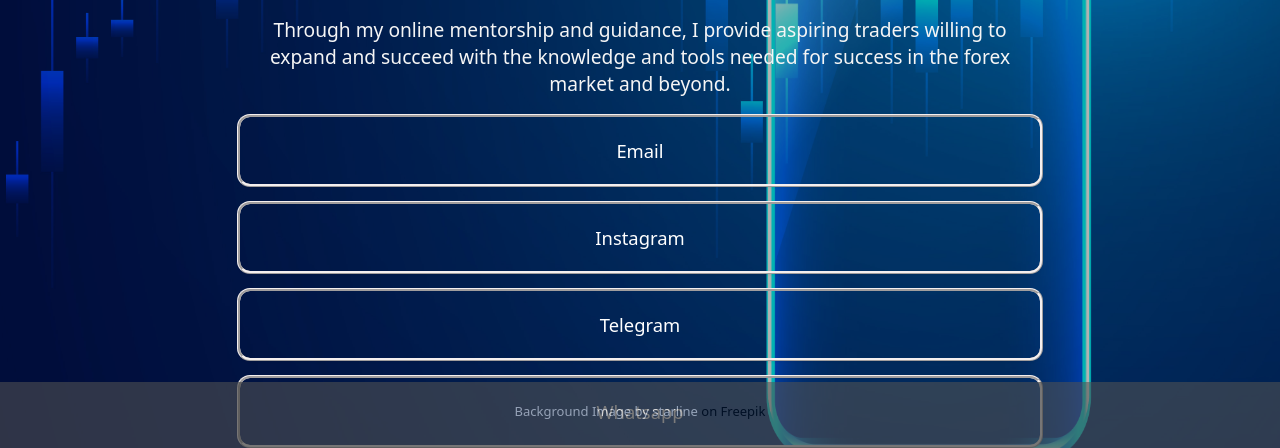
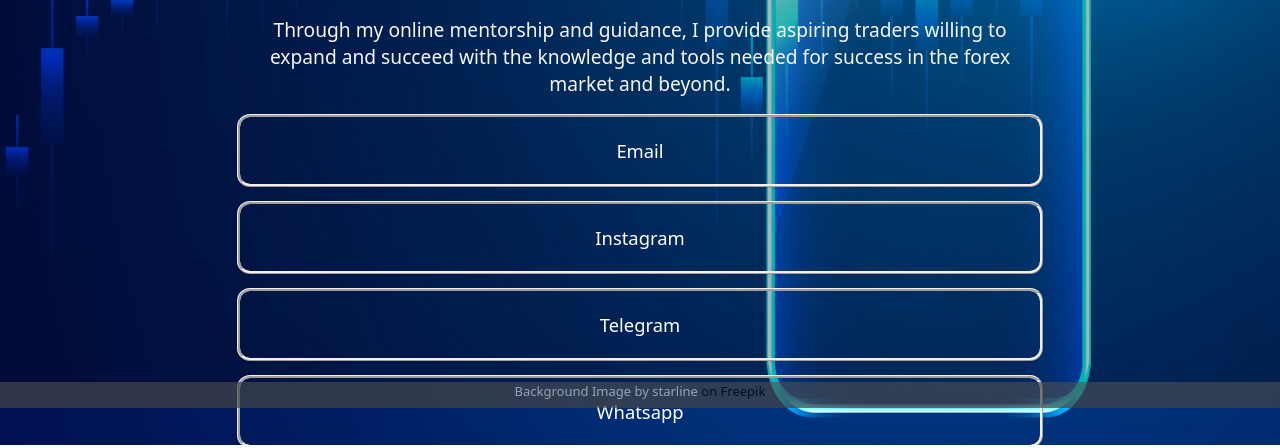
Before and after one commit to TradeBreaker/tradebreaker.github.io, a plain HTML site: page index.html in a window 1280 px wide. Shown: the part 418-866 px from the top of the page. Drawn offline with Linux system fonts and the light colour scheme.

Commit message:
footer overlap fix

```diff
--- a/index.html
+++ b/index.html
@@ -186,7 +186,6 @@
 
         footer {
             background-color: #444;
-            padding: 20px;
             text-align: center;
             font-size: 14px;
             opacity: 0.7;
@@ -253,12 +252,13 @@
                 </div>
             </a>
 
-        </div style="margin-bottom: 120rem;">
+
     </div>
 
     </div>
 
     </div>
+    </div style="margin-bottom: 50rem;">
     <footer>
         <a
             href="https://www.freepik.com/free-vector/stock-market-trading-mobile-concept-background_25694867.htm#query=forex%20chart&position=8&from_view=keyword&track=ais">Background
```
